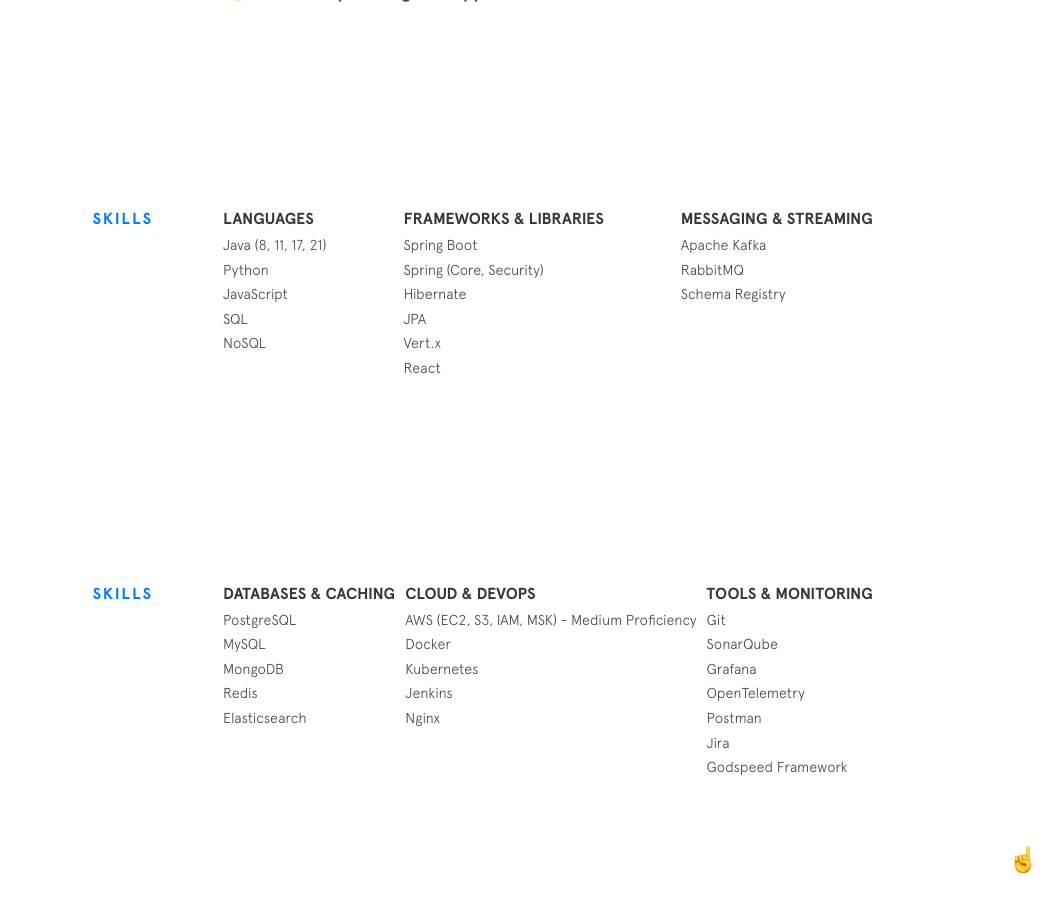
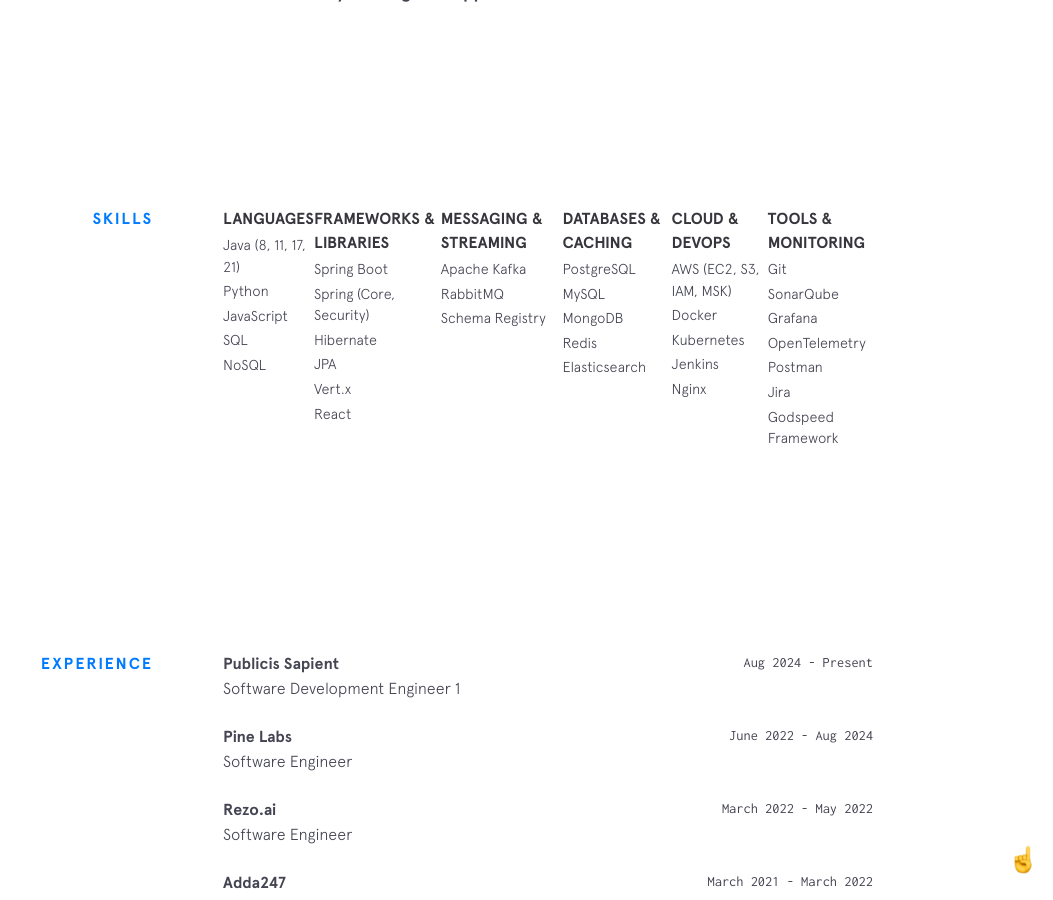
Before and after one commit to mohitkum4r/mohitkum4r.github.io, a Jekyll site: the page built from index.html, in a window 1280 px wide and 900 px high, scrolled down 1361 px. Shown: the whole window, without its empty margins (227-1280 px from the left). Built offline with Jekyll 4.4.1, drawn with Linux system fonts in a browser that asks for light colours; nearby versions of some CDN libraries.

Commit message:
Update contact information and restructure skills section

```diff
--- a/_config.yml
+++ b/_config.yml
@@ -4,13 +4,13 @@
 description: Design-minded backend software developer.
 url: https://mohitkum4r.github.io/
 baseurl: ''
-email: mohitkumar4706@gmail.com
+email: mo.kum4r@gmail.com
 cover: https://mohitkum4r.github.io/img/cover.PNG
 logo: https://mohitkum4r.github.io/img/emojis/technologist.png
 resume: https://mohitkum4r.github.io/Mohit_Kumar_Resume.pdf
 social:
   - title: email
-    url: mailto:mohitkumar4706@gmail.com
+    url: mailto:mo.kum4r@gmail.com
   - title: linkedin
     url: https://www.linkedin.com/in/mohitkum4r/
   - title: x
--- a/_config_dev.yml
+++ b/_config_dev.yml
@@ -4,13 +4,13 @@
 description: Design-minded backend software developer.
 url: https://mohitkum4r.github.io/
 baseurl: ''
-email: mohitkumar4706@gmail.com
+email: mo.kum4r@gmail.com
 cover: https://mohitkum4r.github.io/img/cover.PNG
 logo: https://mohitkum4r.github.io/img/emojis/technologist.png
 resume: https://mohitkum4r.github.io/Mohit_Kumar_Resume.pdf
 social:
   - title: email
-    url: mailto:mohitkumar4706@gmail.com
+    url: mailto:mo.kum4r@gmail.com
   - title: linkedin
     url: https://www.linkedin.com/in/mohitkum4r/
   - title: x
--- a/_data/skills.yml
+++ b/_data/skills.yml
@@ -26,7 +26,7 @@
   - item: Elasticsearch
 
 cloud_and_devops:
-  - item: AWS (EC2, S3, IAM, MSK) - Medium Proficiency
+  - item: AWS (EC2, S3, IAM, MSK)
   - item: Docker
   - item: Kubernetes
   - item: Jenkins
--- a/_includes/skillsP2.html
+++ b/_includes/skills.html
@@ -2,6 +2,35 @@
     <div class="section__title">Skills</div>
     <div class="section__content">
         <div class="skillz">
+
+            <div class="skillz__category">
+                <div class="skillz__category__label">Languages</div>
+                <ul>
+                    {% for language in site.data.skills.languages %}
+                    <li class="skillz__category__item">{{language.item}}</li>
+                    {% endfor %}
+                </ul>
+            </div>
+
+            <div class="skillz__category">
+                <div class="skillz__category__label">Frameworks & Libraries</div>
+                <ul>
+                    {% for lib in site.data.skills.frameworks_and_libraries %}
+                    <li class="skillz__category__item">{{lib.item}}</li>
+                    {% endfor %}
+                </ul>
+            </div>
+
+            <div class="skillz__category">
+                <div class="skillz__category__label">Messaging & Streaming</div>
+                <ul>
+                    {% for msg in site.data.skills.messaging_and_streaming %}
+                    <li class="skillz__category__item">{{msg.item}}</li>
+                    {% endfor %}
+                </ul>
+            </div>
+            <br>
+
             <div class="skillz__category">
                 <div class="skillz__category__label">Databases & Caching</div>
                 <ul>
@@ -28,6 +57,7 @@
                     {% endfor %}
                 </ul>
             </div>
+
         </div>
     </div>
 </section>
--- a/_includes/skillsP1.html
+++ /dev/null
@@ -1,33 +0,0 @@
-<section class="section skills">
-  <div class="section__title">Skills</div>
-  <div class="section__content">
-    <div class="skillz">
-      <div class="skillz__category">
-        <div class="skillz__category__label">Languages</div>
-        <ul>
-          {% for language in site.data.skills.languages %}
-          <li class="skillz__category__item">{{language.item}}</li>
-          {% endfor %}
-        </ul>
-      </div>
-
-      <div class="skillz__category">
-        <div class="skillz__category__label">Frameworks & Libraries</div>
-        <ul>
-          {% for lib in site.data.skills.frameworks_and_libraries %}
-          <li class="skillz__category__item">{{lib.item}}</li>
-          {% endfor %}
-        </ul>
-      </div>
-
-      <div class="skillz__category">
-        <div class="skillz__category__label">Messaging & Streaming</div>
-        <ul>
-          {% for msg in site.data.skills.messaging_and_streaming %}
-          <li class="skillz__category__item">{{msg.item}}</li>
-          {% endfor %}
-        </ul>
-      </div>
-    </div>
-  </div>
-</section>
--- a/index.html
+++ b/index.html
@@ -6,8 +6,7 @@
   {% include switch.html %}
   {% include intro.html %}
   {% include background.html %}
-  {% include skillsP1.html %}
-  {% include skillsP2.html %}
+  {% include skills.html %}
   {% include experience.html %}
   {% include featured-projects.html %}
   {% include other-projects.html %}
```
